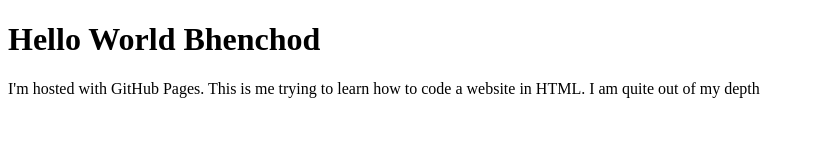
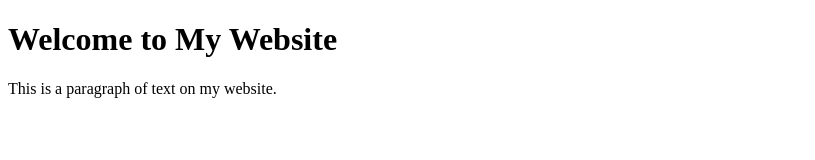
Before and after one commit to MatAsiUn/MatAsiUn.github.io, a plain HTML site: page index.html in a window 1280 px wide. Shown: the whole page, without its empty margins (0-815 px from the left). Drawn offline with Linux system fonts and the light colour scheme.

Commit message:
Update index.html

```diff
--- a/index.html
+++ b/index.html
@@ -1,7 +1,12 @@
 <!DOCTYPE html>
-<html>
+<html lang="en">
+<head>
+    <meta charset="UTF-8">
+    <meta name="viewport" content="width=device-width, initial-scale=1.0">
+    <title>My First Website</title>
+</head>
 <body>
-<h1>Hello World Bhenchod</h1>
-<p>I'm hosted with GitHub Pages. This is me trying to learn how to code a website in HTML. I am quite out of my depth</p>
+    <h1>Welcome to My Website</h1>
+    <p>This is a paragraph of text on my website.</p>
 </body>
 </html>
```
